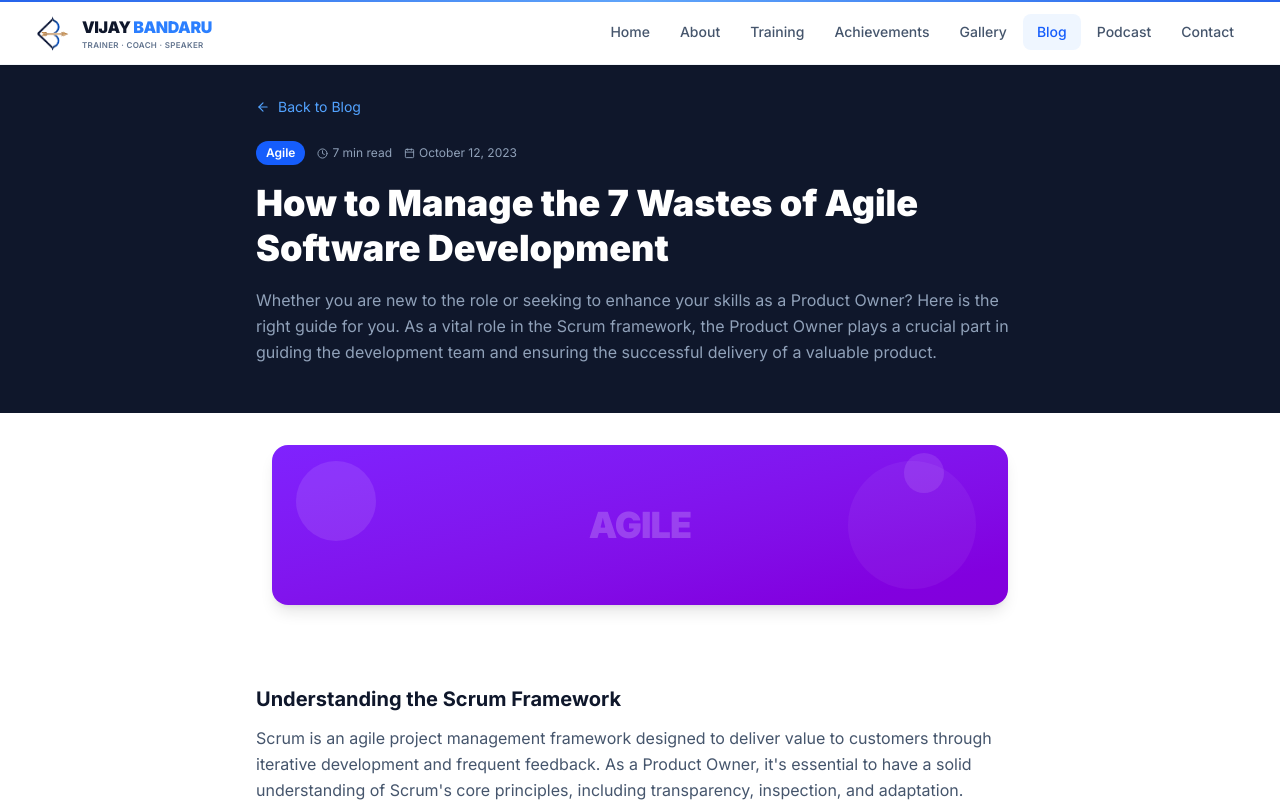
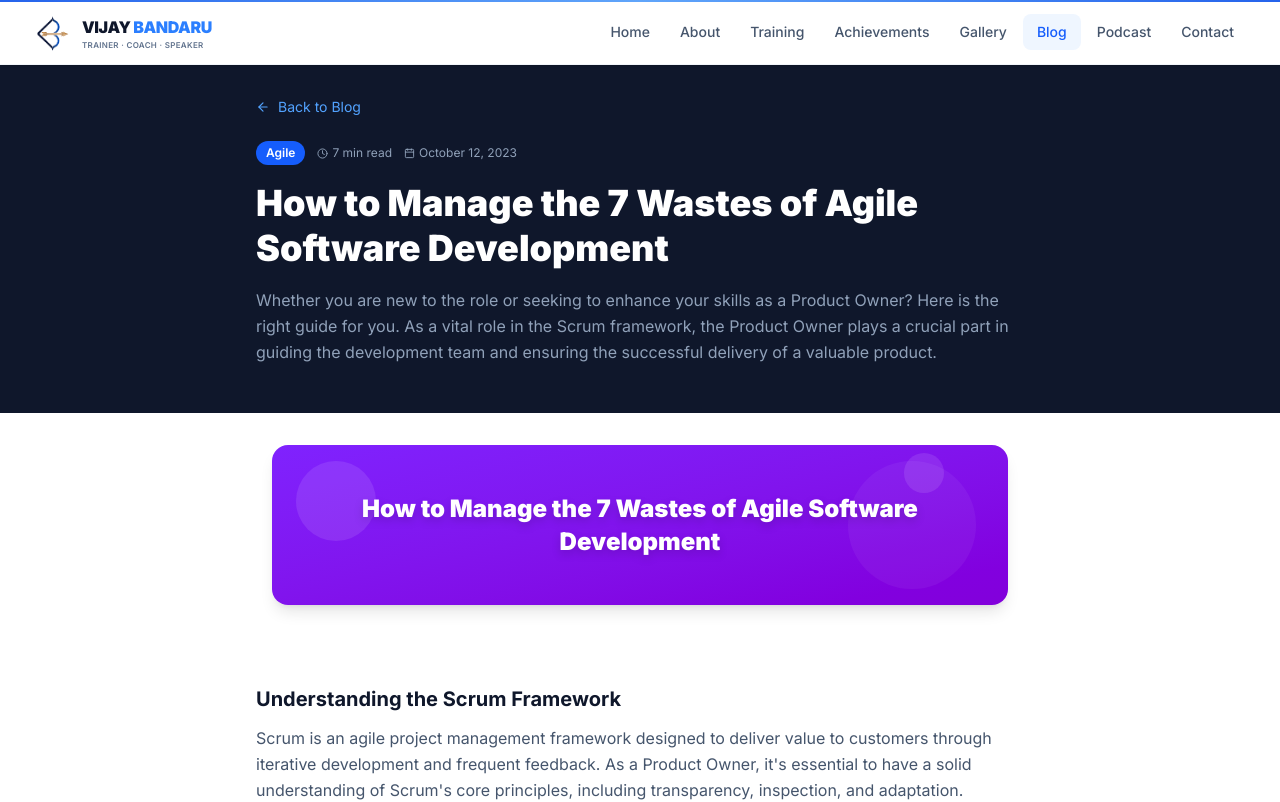
Before and after one commit to Surya-Anirudh/vijay-bandaru-website, a React (Vite) app: page /blog/7-wastes-of-agile-software-development in a window 1280 px wide. Shown: the top 802 px of the page. Built offline with nearby package versions, Linux system fonts and the light colour scheme.

Commit message:
fix: show article title in blog thumbnails and banner

```diff
--- a/src/pages/Blog.tsx
+++ b/src/pages/Blog.tsx
@@ -27,7 +27,7 @@ export default function Blog() {
                 <div className="flex gap-6 items-start p-5 rounded-2xl border border-slate-100 hover:border-blue-200 hover:shadow-md transition-all duration-300 group bg-white">
                   {/* Styled thumbnail */}
                   <div className={`shrink-0 w-32 h-20 rounded-xl bg-gradient-to-br ${categoryGradient[post.category] ?? "from-slate-600 to-slate-800"} flex items-center justify-center p-3 overflow-hidden relative`}>
-                    <span className="text-white font-black text-xs text-center leading-tight relative z-10 drop-shadow">{post.category}</span>
+                    <span className="text-white font-bold text-[10px] text-center leading-tight relative z-10 drop-shadow">{post.title}</span>
                     <div className="absolute -bottom-2 -right-2 w-12 h-12 rounded-full bg-white/10" />
                     <div className="absolute -top-2 -left-2 w-8 h-8 rounded-full bg-white/10" />
                   </div>
--- a/src/pages/BlogPost.tsx
+++ b/src/pages/BlogPost.tsx
@@ -331,7 +331,7 @@ export default function BlogPost() {
           <div className="absolute top-4 left-6 w-20 h-20 rounded-full bg-white/10" />
           <div className="absolute bottom-4 right-8 w-32 h-32 rounded-full bg-white/5" />
           <div className="absolute top-2 right-16 w-10 h-10 rounded-full bg-white/10" />
-          <span className="relative z-10 text-white font-black text-4xl tracking-tight opacity-20 select-none">{post.category.toUpperCase()}</span>
+          <span className="relative z-10 text-white font-black text-2xl text-center px-8 leading-snug drop-shadow-lg">{post.title}</span>
         </div>
       </div>
 
```
